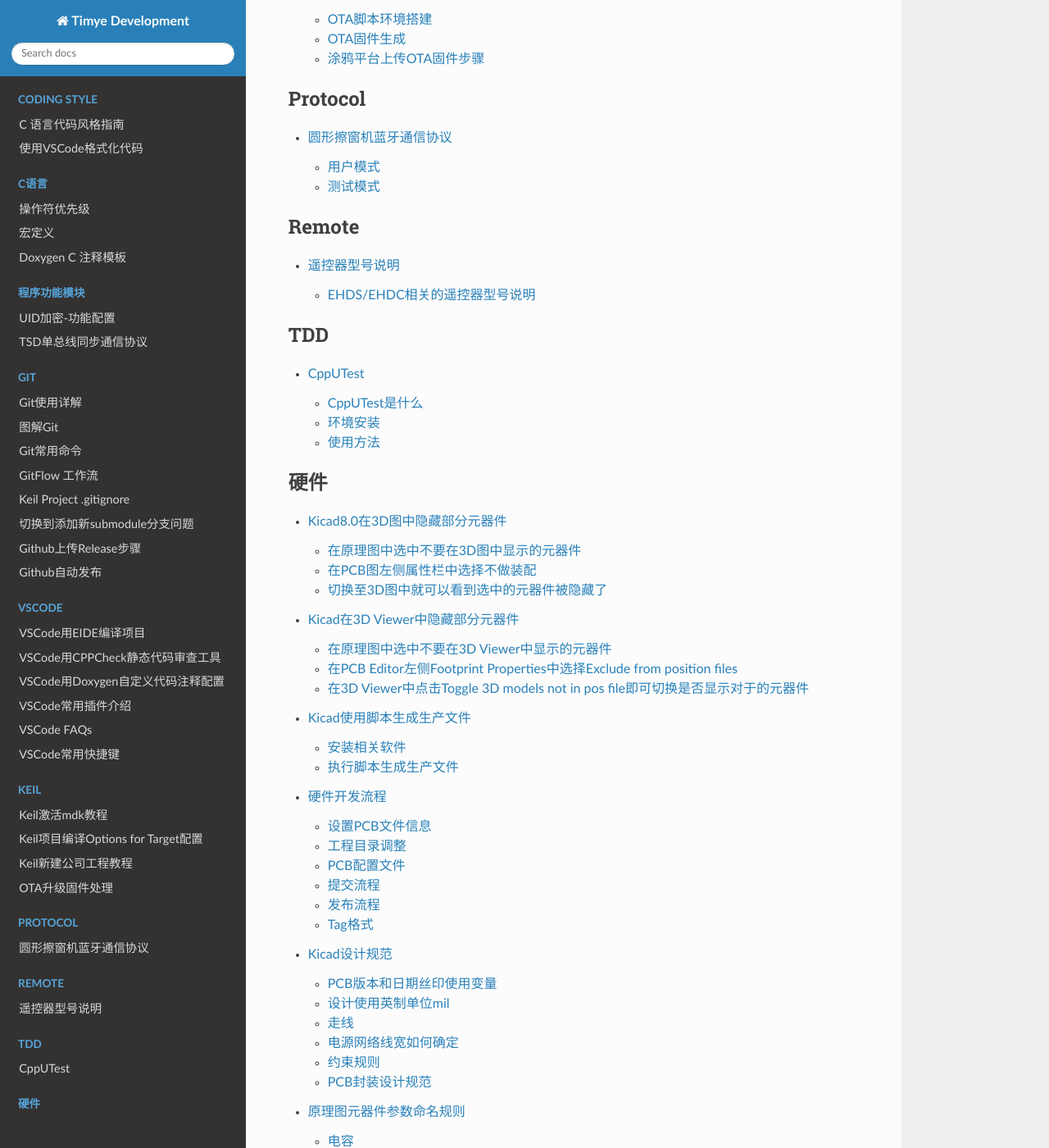
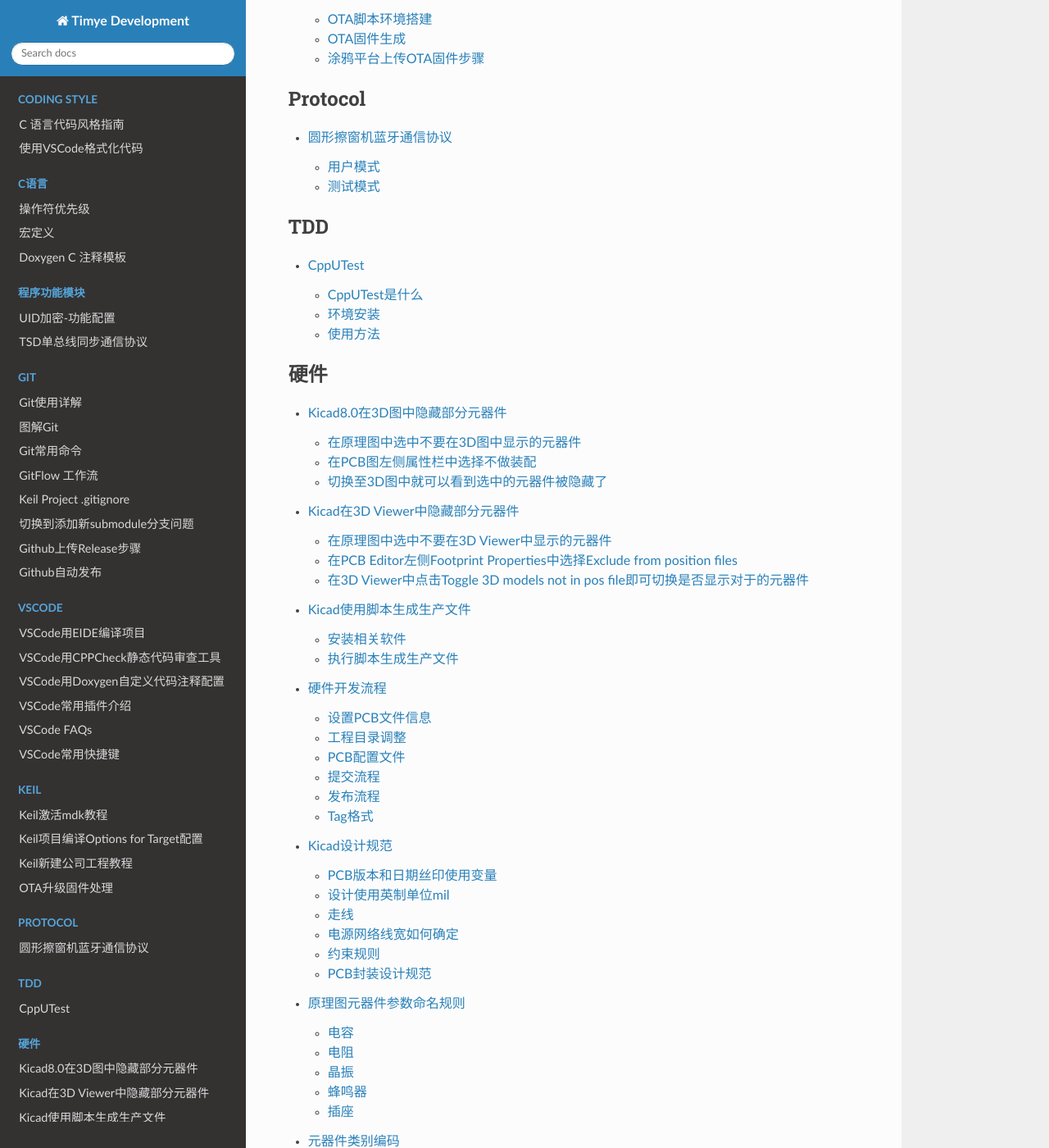
Before and after one commit to tpq7/development, a Sphinx documentation site: the page built from docs/index.rst, in a window 1280 px wide and 1400 px high, scrolled down 3660 px. Shown: the whole window at 82% size. Built offline with Sphinx 7.4.7 and the Read the Docs theme 3.1.0, drawn with Linux system fonts in a browser that asks for light colours; pages that are not in the unit, such as notebooks, are missing from menus; some of the changed text lies outside the part shown.

Commit message:
修改遥控器所属目录

```diff
--- a/docs/index.rst
+++ b/docs/index.rst
@@ -76,12 +76,6 @@
 
 .. toctree::
    :maxdepth: 2
-   :caption: Remote
-
-   Remote/遥控器型号说明
-
-.. toctree::
-   :maxdepth: 2
    :caption: TDD
 
    TDD/CppUTest
```
Also changed, not shown: other parts of docs/index.rst (+1 -0 lines), docs/Hardware/遥控器型号说明.md (renamed from docs/Remote/遥控器型号说明.md).
